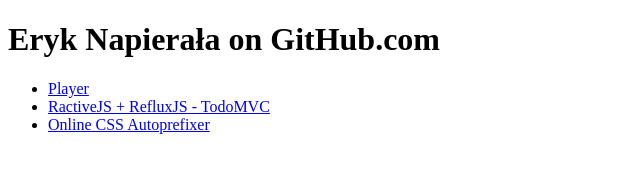
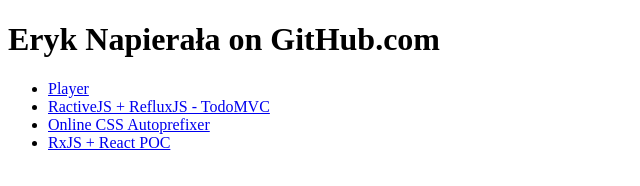
Before and after one commit to erykpiast/erykpiast.github.io, a plain HTML site: page index.html in a window 1280 px wide. Shown: the whole page, without its empty margins (0-640 px from the left). Drawn offline with Linux system fonts and the light colour scheme.

Commit message:
add link to rxjs-react-poc

```diff
--- a/index.html
+++ b/index.html
@@ -20,6 +20,9 @@
         <li class="projects__project">
             <a href="/online-css-autoprefixer" class="projects__project__link">Online CSS Autoprefixer</a>
         </li>
+        <li class="projects__project">
+            <a href="/rxjs-react-poc" class="projects__project__link">RxJS + React POC</a>
+        </li>
     </ul>
 
 </body>
```
